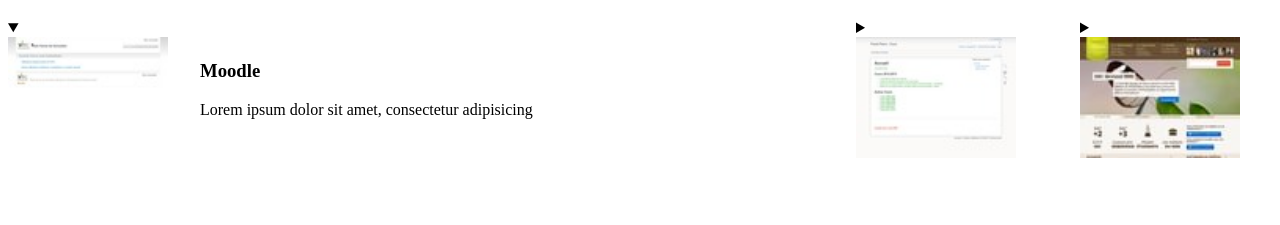
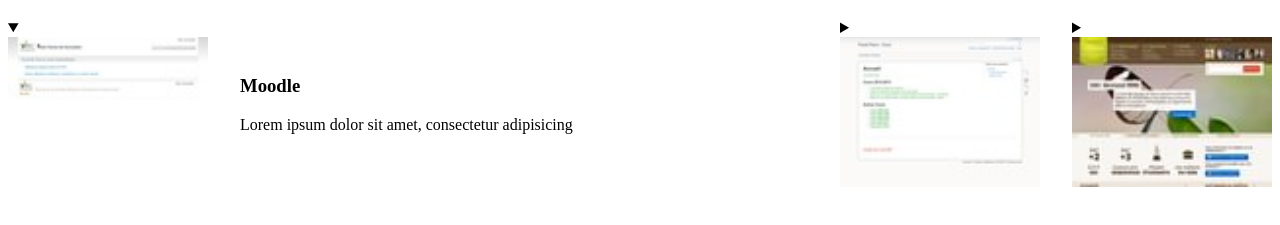
Before and after one commit to MMI-NFC-2026/sae105-r112-tp4-senanisic11-hub, a plain HTML site: page index.html in a window 1280 px wide. Shown: the part 61-286 px from the top of the page. Drawn offline with Linux system fonts and the light colour scheme.

Commit message:
Re compléter fichier accordeon.css

```diff
--- a/src/css/components/accordeon.css
+++ b/src/css/components/accordeon.css
@@ -3,13 +3,6 @@
 */
 
 .accordeon {
-    display: flex;
-    align-items: center;
-    justify-content: space-between;
-    gap: 2rem;
-}
-
-.accordeon details {
     display: flex;
     align-items: center;
     gap: 2rem;
@@ -20,11 +13,15 @@
 }
 
 .accordeon details summary img {
-    width: 160px;
-    height: auto;
+    width: 200px;
+    height: 150px;
+    object-fit: cover;
     display: block;
 }
 
 .accordeon details[open] {
+    display: flex;
+    align-items: center;
+    gap: 2rem;
     flex: 1;
 }
```
